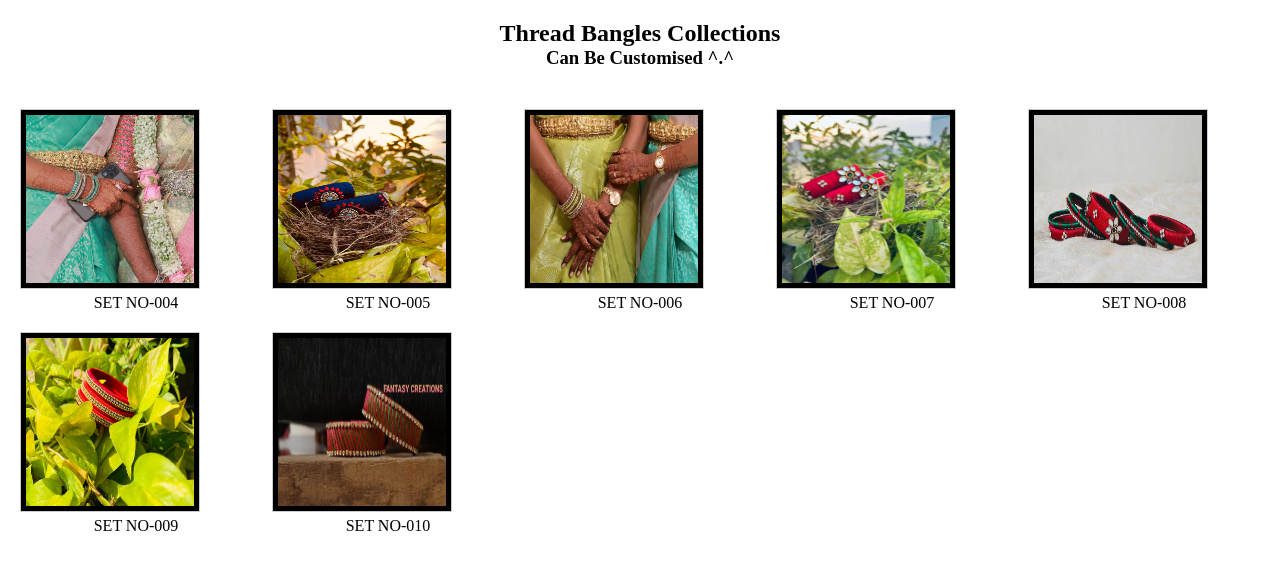
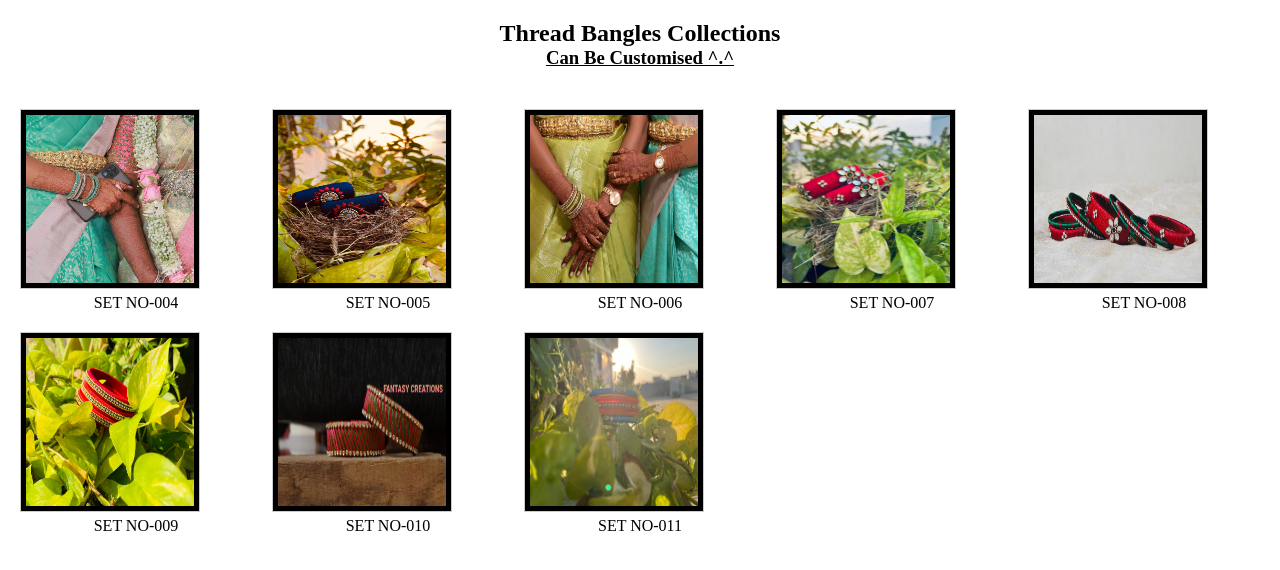
Before and after one commit to Praneeta19spk/fantasy_creations, a plain HTML site: page products.html in a window 1280 px wide. Drawn offline with Linux system fonts and the light colour scheme.

Commit message:
Update products.html

```diff
--- a/products.html
+++ b/products.html
@@ -8,8 +8,8 @@
 </head>
 <body>
 <div class="products">
-<h2>Thread Bangles Collections</h2>
-<p><h3>Can Be Customised ^.^ </h3></p>
+<h2><b>Thread Bangles Collections</b></h2>
+<u><h3>Can Be Customised ^.^ </h3></u>
 </div>
 <div class="product-gallery">
     <div class="product-item">
@@ -40,6 +40,10 @@
         <img src="fc11.jpg"width="300"height="300">
         <p>SET NO-010</p>
     </div>
+     <div class="product-item">
+        <img src="fc7.jpg"width="300"height="300">
+        <p>SET NO-011</p>
+    </div>
 </div>
 </body>
 </html>
```
